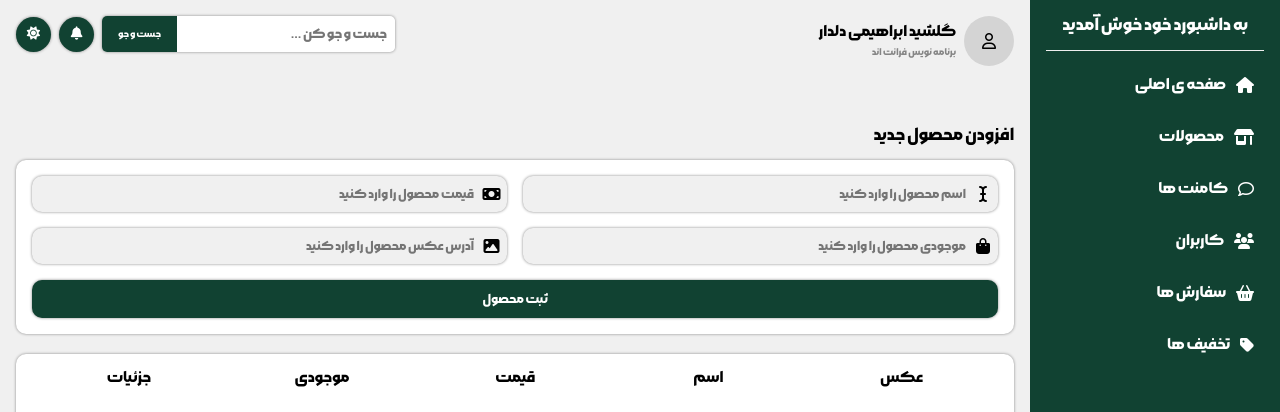
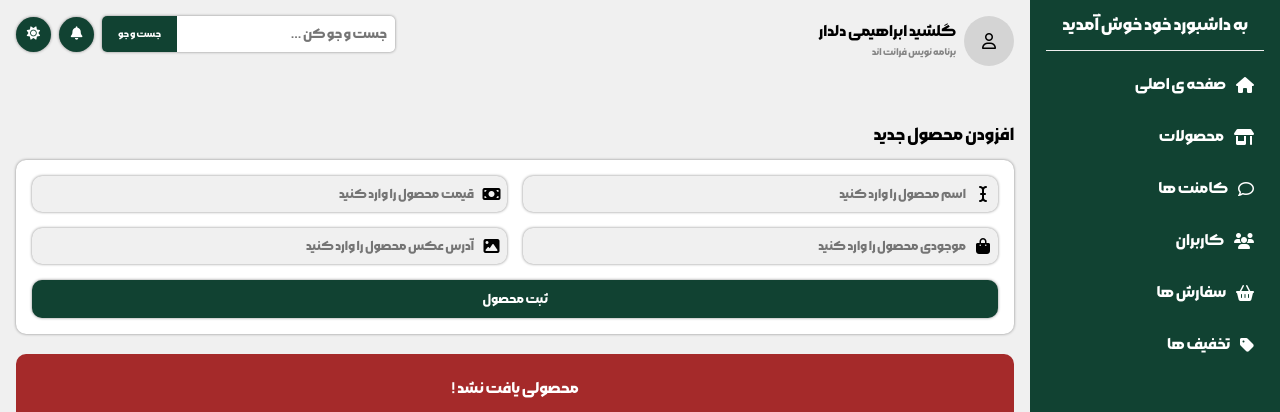
Before and after one commit to golsh1d/cms, a plain HTML site: page frontend/product.html in a window 1280 px wide. Shown: the top 412 px of the page. Drawn offline with Linux system fonts and the light colour scheme.

Commit message:
add empty array err box

```diff
--- a/frontend/content/css/cms/cms.css
+++ b/frontend/content/css/cms/cms.css
@@ -2,3 +2,15 @@
 @import url(.././aside.css);
 @import url(.././header.css);
 @import url(./products.css);
+
+.empty-err {
+    width: 100%;
+    height: 70px;
+    border-radius: 10px;
+    margin-top: 20px;
+    background-color: brown;
+    color: white;
+    display: flex;
+    align-items: center;
+    justify-content: center;
+}
--- a/frontend/product.html
+++ b/frontend/product.html
@@ -100,6 +100,8 @@
                 <button class="add-product-btn">ثبت محصول</button>
             </form>
 
+            <div class="empty-err">محصولی یافت نشد !</div>
+
             <table class="product-table">
                 <thead>
                     <tr class="product-table-heading-tr">
```
